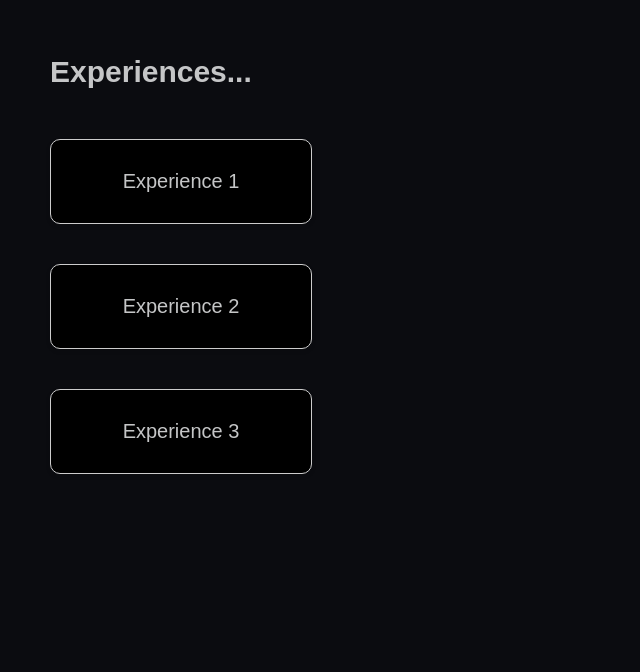
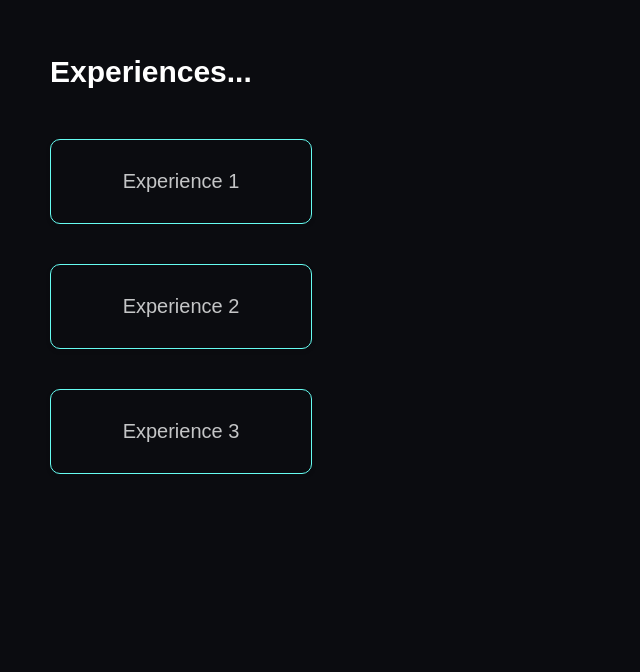
Before and after one commit to Taikiy49/Personal-Website, a React (Create React App) app: page /experiences in a window 1280 px wide. Shown: the part 1668-2340 px from the top of the page, without its empty margins (0-640 px from the left). Built offline with nearby package versions, Linux system fonts and the light colour scheme.

Commit message:
more done

```diff
--- a/src/components/About.js
+++ b/src/components/About.js
@@ -17,16 +17,6 @@ const About = () => {
       },
       { threshold: 0.1 } // Trigger the animation when 10% of the element is visible
     );
-
-    if (aboutContainerRef.current) {
-      observer.observe(aboutContainerRef.current);
-    }
-
-    return () => {
-      if (aboutContainerRef.current) {
-        observer.unobserve(aboutContainerRef.current);
-      }
-    };
   }, []);
 
   return (
--- a/src/styles/Experiences.css
+++ b/src/styles/Experiences.css
@@ -1,6 +1,7 @@
 .box {
-    background-color: black;
-    border: 1px solid #ccc; box-shadow: 0 2px 5px rgba(0, 0, 0, 0.1);
+    border: 1px solid #66FCF1;
+    background-color: #0B0C10;
+    color: #C5C6C7;
     cursor: pointer;
     padding: 30px;
     margin-bottom: 40px; margin-left: 50px;
@@ -16,6 +17,7 @@
 
 .experiences-container-floor{
     min-height: 100vh;
+    color: #FFFFFF;
 }
 
 
--- a/src/styles/Goals.css
+++ b/src/styles/Goals.css
@@ -1,19 +1,5 @@
-.box {
-    background-color: black;
-    border: 1px solid #ccc; box-shadow: 0 2px 5px rgba(0, 0, 0, 0.1);
-    cursor: pointer;
-    padding: 30px;
-    margin-bottom: 40px; margin-left: 50px;
-    border-radius: 10px;
-    width: 200px;
-    text-align: center;
-}
-
-.box:hover {
-    transform: scale(1.01);
-}
-
 .goals-container-floor{
+    color: #FFFFFF;
     min-height: 100vh;
 }
 
--- a/src/styles/Projects.css
+++ b/src/styles/Projects.css
@@ -15,6 +15,7 @@
 
 .projects-container-floor{
   min-height: 100vh;
+  color: #FFFFFF;
 }
 
 .projects-container {
```
